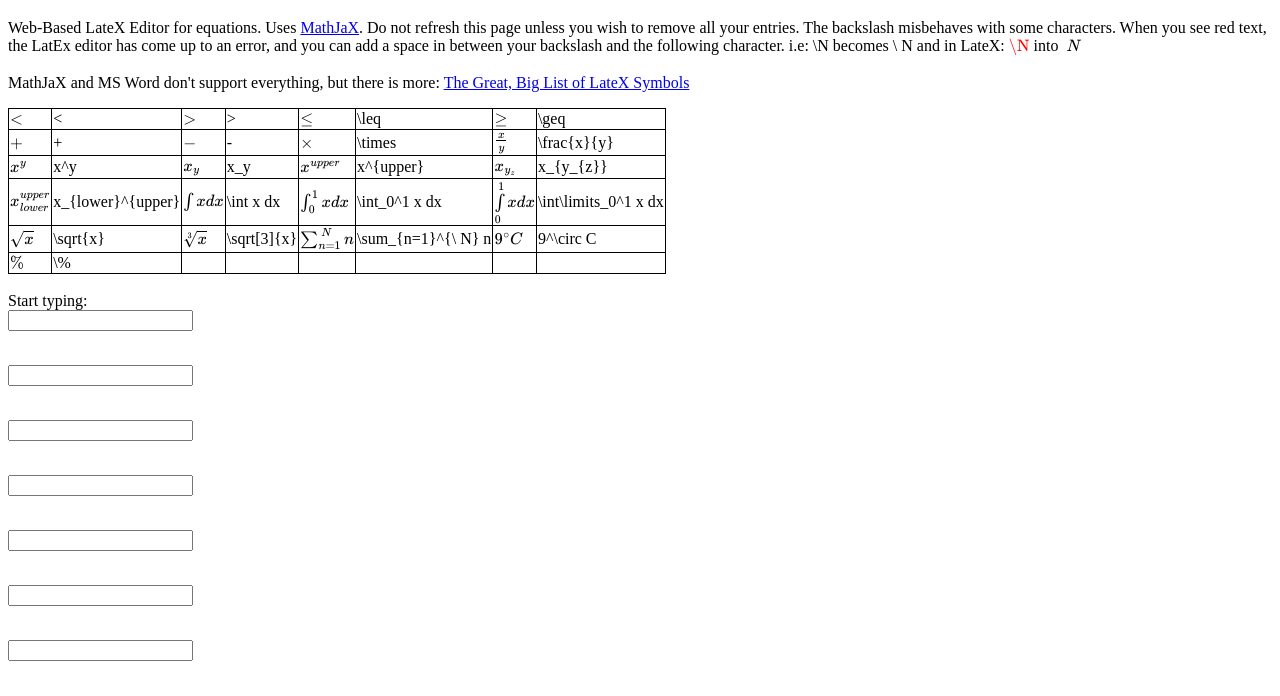
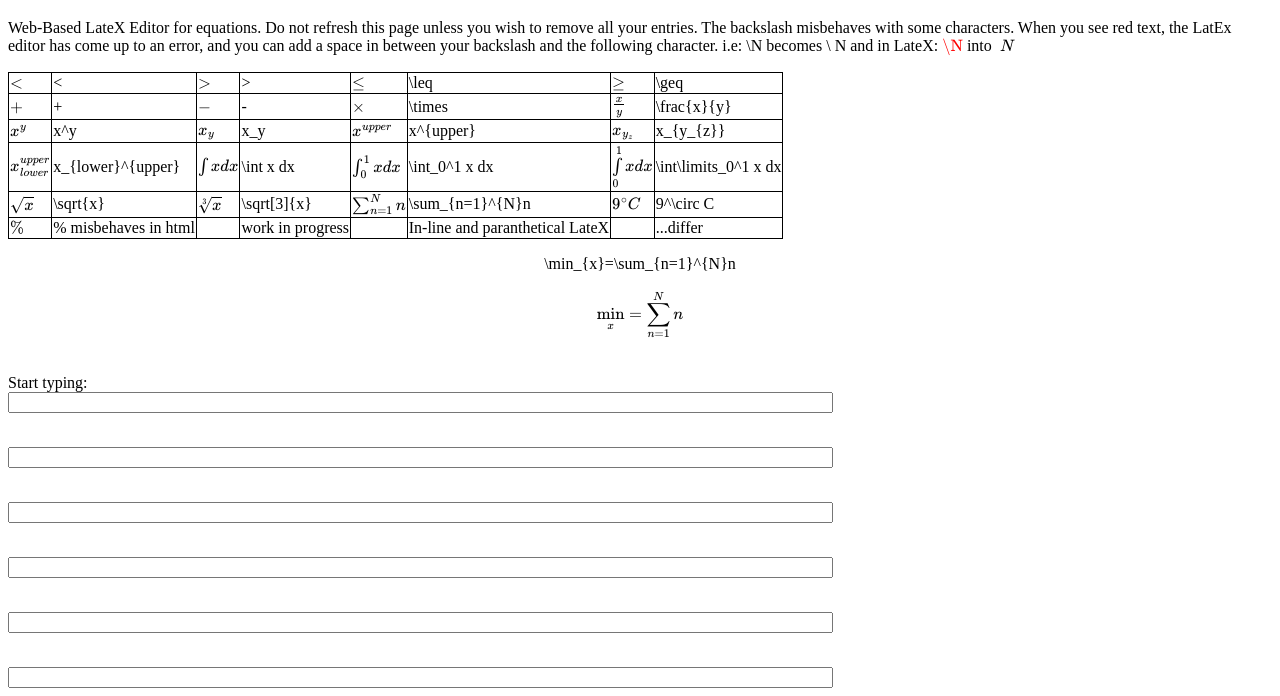
Before and after one commit to ithinkimongithub/LaTeXer, a plain HTML site: page index.html in a window 1280 px wide. Shown: the part 61-757 px from the top of the page. Drawn offline with nearby package versions, Linux system fonts and the light colour scheme.

Commit message:
minor format

```diff
--- a/index.html
+++ b/index.html
@@ -19,10 +19,9 @@
 </style>
 <body>
     <h1>LateXer</h1>
-    <p>Web-Based LateX Editor for equations. Uses <a href="https://www.mathjax.org/">MathJaX</a>. Do not refresh this page unless you wish to remove all your entries.
+    <p>Web-Based LateX Editor for equations. Do not refresh this page unless you wish to remove all your entries.
         The backslash misbehaves with some characters. When you see red text, the LatEx editor has come up to an error, and you can add a space in between your
         backslash and the following character. i.e: \\N becomes \ N and in LateX: \(\N\) into \(\ N\)
-        <br><br>MathJaX and MS Word don't support everything, but there is more: <a href="https://www.rpi.edu/dept/arc/training/latex/LaTeX_symbols.pdf">The Great, Big List of LateX Symbols</a>
     </p>
     <table>
         <tr>
@@ -53,32 +52,37 @@
         <tr>
             <td>\(\sqrt{x}\) </td><td>\sqrt{x}</td>
             <td>\(\sqrt[3]{x}\) </td><td>\sqrt[3]{x}</td>
-            <td>\(\sum_{n=1}^{\ N} n\)</td><td>\sum_{n=1}^{\ N} n</td>
+            <td>\(\sum_{n=1}^{N}n\)</td><td>\sum_{n=1}^{N}n</td>
             <td>\(9^\circ C\)</td><td>9^\circ C</td>
         </tr>
         <tr>
-            <td>\(\%\)</td><td>\%</td>
-            <td>\(\)</td><td></td>
-            <td>\(\)</td><td></td>
-            <td>\(\)</td><td></td>
+            <td>\(\%\)</td><td>% misbehaves in html</td>
+            <td>\(\)</td><td>work in progress</td>
+            <td>\(\)</td><td>In-line and paranthetical LateX</td>
+            <td>\(\)</td><td>...differ</td>
         </tr>
     </table>
+    <p style="text-align:center">\min_{x}=\sum_{n=1}^{N}n</p>
+    <p>\[\min_{x}=\sum_{n=1}^{N}n\]</p>
     <br>Start typing:
-    <br><input type="text" id="entry1" onchange="Changed(1)">
+    <br><input type="text" id="entry1" onchange="Changed(1)" size="100">
     <br><p id="p1"></p>
-    <br><input type="text" id="entry2" onchange="Changed(2)">
+    <br><input type="text" id="entry2" onchange="Changed(2)" size="100">
     <br><p id="p2"></p>
-    <br><input type="text" id="entry3" onchange="Changed(3)">
+    <br><input type="text" id="entry3" onchange="Changed(3)" size="100">
     <br><p id="p3"></p>
-    <br><input type="text" id="entry4" onchange="Changed(4)">
+    <br><input type="text" id="entry4" onchange="Changed(4)" size="100">
     <br><p id="p4"></p>
-    <br><input type="text" id="entry5" onchange="Changed(5)">
+    <br><input type="text" id="entry5" onchange="Changed(5)" size="100">
     <br><p id="p5"></p>
-    <br><input type="text" id="entry6" onchange="Changed(6)">
+    <br><input type="text" id="entry6" onchange="Changed(6)" size="100">
     <br><p id="p6"></p>
-    <br><input type="text" id="entry7" onchange="Changed(7)">
+    <br><input type="text" id="entry7" onchange="Changed(7)" size="100">
     <br><p id="p7"></p>
-    <br>When you're ready to go to Word, copy your LateX entries and have Word convert the LateX into "Professional" output.
+    <br>Pages uses <a href="https://www.mathjax.org/">MathJaX</a>. Though there are many LateX symbols:
+        <a href="https://www.rpi.edu/dept/arc/training/latex/LaTeX_symbols.pdf">The Great, Big List of LateX Symbols</a>,
+        going beyond Microsoft or MathJaX's library is not a concern of this webpage.
+    <br><br>When you're ready to go to Word, copy your LateX entries and have Word convert the LateX into "Professional" output.
     <br><img src="professional.png" alt="Professional">
     <div style="font-size:10px;">
         Author: Thomas Kubler
```
